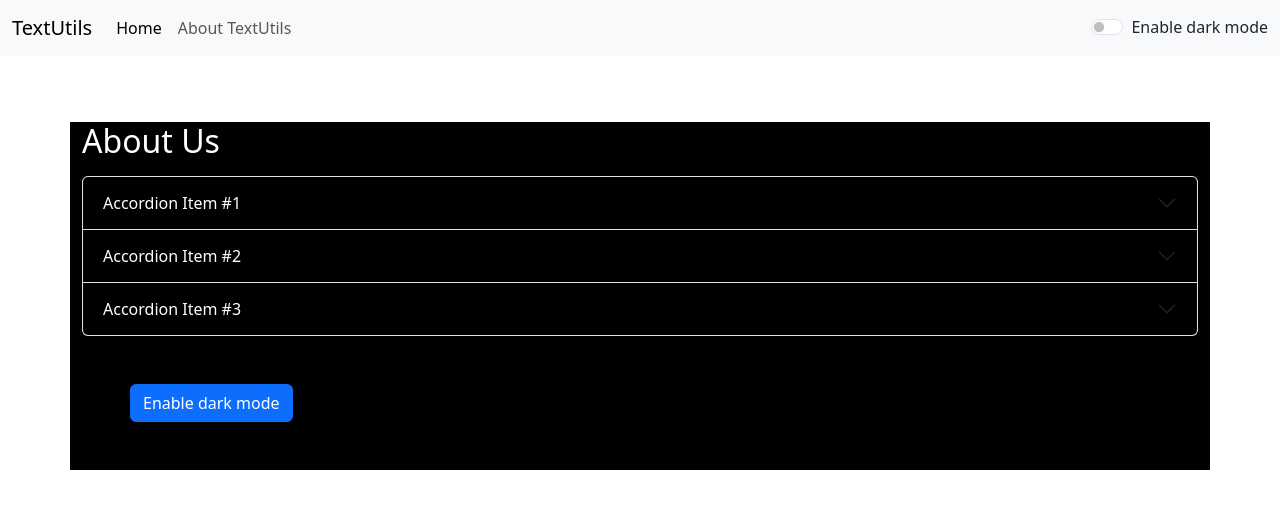
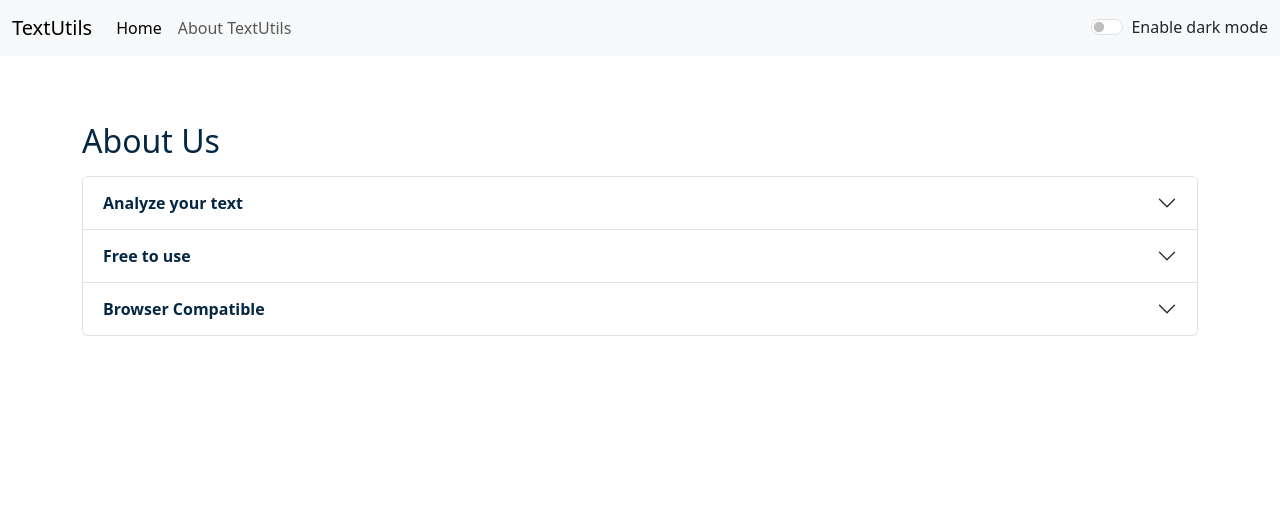
Before and after one commit to subhadeep-123/TextUtils, a React (Create React App) app: page /about in a window 1280 px wide. Shown: the top 508 px of the page. Built offline with nearby package versions, Linux system fonts and the light colour scheme.

Commit message:
Made About section more dynamic

```diff
--- a/src/App.js
+++ b/src/App.js
@@ -45,7 +45,8 @@
         />
         <Routes>
           <Route
-            exact path="/"
+            exact
+            path="/"
             element={
               <TextForm
                 heading="Enter the text to analyze below"
@@ -54,7 +55,7 @@
               />
             }
           />
-          <Route exact path="about" element={<About />} />
+          <Route exact path="about" element={<About mode={mode} />} />
           <Route path="*" element={<NoPage />} />
         </Routes>
       </div>
--- a/src/components/About.js
+++ b/src/components/About.js
@@ -1,28 +1,17 @@
 import React, { useState } from "react";
 
-export default function About() {
-  const [myStyle, setMyStyle] = useState({
-    color: "white",
-    backgroundColor: "black",
-  });
-
-  const [btntext, setBtnText] = useState("Enable dark mode");
-
-  const toggleStyle = () => {
-    if (myStyle.color === "white") {
-      setMyStyle({ color: "black", backgroundColor: "white" });
-      setBtnText("Enable Dark mode");
-    } else {
-      setMyStyle({
-        color: "white",
-        backgroundColor: "black",
-      });
-      setBtnText("Enable Light Mode");
-    }
+export default function About(props) {
+  // const [myStyle, setMyStyle] = useState({});
+  let myStyle = {
+    color: props.mode === "dark" ? "white" : "#042743",
+    backgroundColor: props.mode === "dark" ? "rgb(36, 74, 104)" : "white",
   };
 
   return (
-    <div className="container" style={myStyle}>
+    <div
+      className="container"
+      style={{ color: props.mode === "dark" ? "white" : "#042743" }}
+    >
       <h2 className="my-3">About Us</h2>
       <div className="accordion" id="accordionFlushExample">
         <div className="accordion-item">
@@ -36,7 +25,7 @@
               aria-expanded="false"
               aria-controls="flush-collapseOne"
             >
-              Accordion Item #1
+              <strong>Analyze your text</strong>
             </button>
           </h2>
           <div
@@ -47,9 +36,7 @@
             data-bs-parent="#accordionFlushExample"
           >
             <div className="accordion-body">
-              Placeholder content for this accordion, which is intended to
-              demonstrate the <code>.accordion-flush</code> class. This is the
-              first item's accordion body.
+              Get all of the best features of text editing at your finger tips
             </div>
           </div>
         </div>
@@ -64,7 +51,7 @@
               aria-expanded="false"
               aria-controls="flush-collapseTwo"
             >
-              Accordion Item #2
+              <strong>Free to use</strong>
             </button>
           </h2>
           <div
@@ -75,10 +62,7 @@
             data-bs-parent="#accordionFlushExample"
           >
             <div className="accordion-body">
-              Placeholder content for this accordion, which is intended to
-              demonstrate the <code>.accordion-flush</code> class. This is the
-              second item's accordion body. Let's imagine this being filled with
-              some actual content.
+              This site is free to use for any of your needs
             </div>
           </div>
         </div>
@@ -93,7 +77,7 @@
               aria-expanded="false"
               aria-controls="flush-collapseThree"
             >
-              Accordion Item #3
+              <strong>Browser Compatible</strong>
             </button>
           </h2>
           <div
@@ -104,19 +88,11 @@
             data-bs-parent="#accordionFlushExample"
           >
             <div className="accordion-body">
-              Placeholder content for this accordion, which is intended to
-              demonstrate the <code>.accordion-flush</code> class. This is the
-              third item's accordion body. Nothing more exciting happening here
-              in terms of content, but just filling up the space to make it
-              look, at least at first glance, a bit more representative of how
-              this would look in a real-world application.
+              This website is browser compatible
             </div>
           </div>
         </div>
       </div>
-      <button className="btn btn-primary my-5 ms-5" onClick={toggleStyle}>
-        {btntext}
-      </button>
     </div>
   );
 }
```
